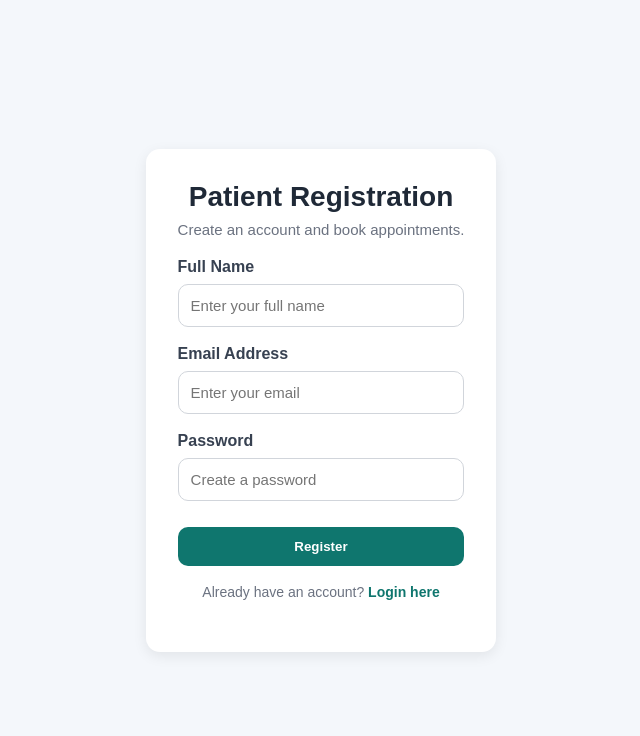
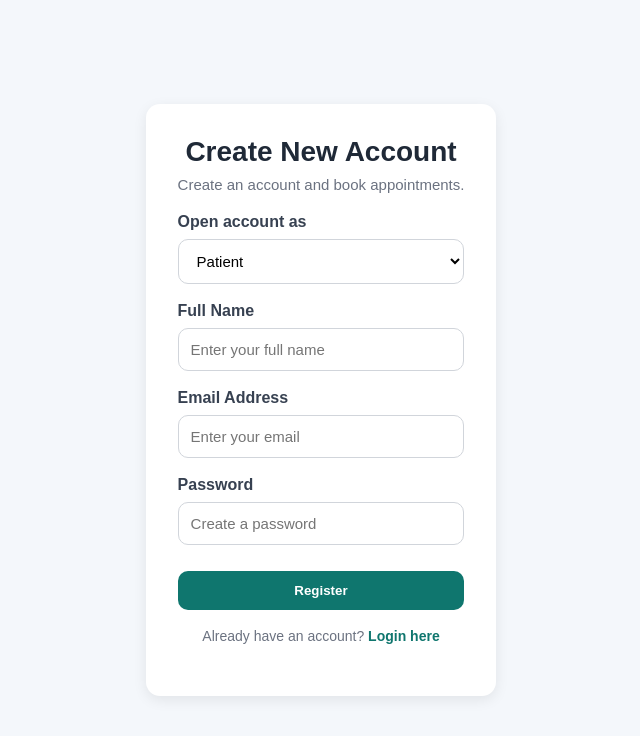
Before and after one commit to muvunyiduke03/Kivu-Appointment-And-queue-Management-system, a Flask app: page /auth/register in a window 1280 px wide. Shown: the top 736 px of the page, without its empty margins (319-959 px from the left). Run offline with Flask 3, Linux system fonts and the light colour scheme.

Commit message:
Implement role-based registration with admin code validation; enhance registration form and JavaScript handling

```diff
--- a/app/auth/routes.py
+++ b/app/auth/routes.py
@@ -1,4 +1,4 @@
-from flask import render_template, request, redirect, url_for, flash
+from flask import render_template, request, redirect, url_for, flash, current_app
 from werkzeug.security import generate_password_hash, check_password_hash
 from flask_login import login_user, logout_user, login_required, current_user
 
@@ -18,9 +18,15 @@ def register():
     name = request.form.get("name", "").strip()
     email = request.form.get("email", "").strip().lower()
     password = request.form.get("password", "")
+    role = request.form.get("role", "patient").strip().lower()
+    admin_code = request.form.get("adminCode", "").strip()
 
     if not name or not email or not password:
       flash("All fields are required.", "error")
+      return redirect(url_for("auth.register"))
+
+    if role not in {"patient", "admin"}:
+      flash("Invalid account role selected.", "error")
       return redirect(url_for("auth.register"))
 
     existing = Users.query.filter_by(email=email).first()
@@ -28,11 +34,20 @@ def register():
       flash("Email already registered. Please log in.", "error")
       return redirect(url_for("auth.login"))
 
+    if role == "admin":
+      if not admin_code:
+        flash("Admin code is required to register as an admin.", "error")
+        return redirect(url_for("auth.register"))
+
+      if admin_code != current_app.config.get("ADMIN_CODE"):
+        flash("Invalid admin code.", "error")
+        return redirect(url_for("auth.register"))
+
     user = Users(
       name = name,
       email = email,
       password_hash=generate_password_hash(password),
-      role="patient"
+      role=role
     )
     db.session.add(user)
     db.session.commit()
--- a/app/static/JS/auth.js
+++ b/app/static/JS/auth.js
@@ -2,12 +2,27 @@ document.addEventListener("DOMContentLoaded", () => {
   const loginForm = document.getElementById("loginForm");
   const registerForm = document.getElementById("registerForm");
   const authMessage = document.getElementById("authMessage");
+  const roleField = document.getElementById("role");
+  const adminCodeGroup = document.getElementById("adminCodeGroup");
+  const adminCodeField = document.getElementById("adminCode");
 
   function showMessage(message, type = "success") {
     if (!authMessage) return;
     authMessage.textContent = message;
     authMessage.className = `notification ${type}`;
     authMessage.style.display = "block";
+  }
+
+  function toggleAdminCodeField() {
+    if (!roleField || !adminCodeGroup || !adminCodeField) return;
+
+    const isAdmin = roleField.value === "admin";
+    adminCodeGroup.classList.toggle("hidden", !isAdmin);
+    adminCodeField.required = isAdmin;
+
+    if (!isAdmin) {
+      adminCodeField.value = "";
+    }
   }
 
   async function parseApiResponse(response) {
@@ -26,6 +41,11 @@ document.addEventListener("DOMContentLoaded", () => {
         "The server did not return JSON. Make sure you opened the app through the flask server, not raw HTML file."
       );
     }
+  }
+
+  if (roleField) {
+    toggleAdminCodeField();
+    roleField.addEventListener("change", toggleAdminCodeField);
   }
 
   if (loginForm) {
@@ -68,9 +88,11 @@ document.addEventListener("DOMContentLoaded", () => {
     registerForm.addEventListener("submit", async (event) => {
       event.preventDefault();
 
+      const role = roleField ? roleField.value : "patient";
       const name = document.getElementById("name").value.trim();
       const email = document.getElementById("email").value.trim();
       const password = document.getElementById("password").value;
+      const adminCode = adminCodeField ? adminCodeField.value.trim() : "";
 
       try {
         const response = await fetch("/api/auth/register", {
@@ -78,7 +100,7 @@ document.addEventListener("DOMContentLoaded", () => {
           headers: {
             "Content-Type": "application/json"
           },
-          body: JSON.stringify({ name, email, password })
+          body: JSON.stringify({ name, email, password, role, admin_code: adminCode })
         });
 
         const data = await parseApiResponse(response);
--- a/app/static/css/styles.css
+++ b/app/static/css/styles.css
@@ -318,6 +318,30 @@ table td {
   border-color: #0f766e;
 }
 
+.auth-form select {
+  width: 100%;
+  padding: 12px 14px;
+  border: 1px solid #d1d5db;
+  border-radius: 10px;
+  outline: none;
+  font-size: 15px;
+  background: white;
+}
+
+.auth-form select:focus {
+  border-color: #0f766e;
+}
+
+.admin-code-group small {
+  display: block;
+  margin-top: 8px;
+  color: #6b7280;
+  font-size: 13px;
+}
+
+.hidden {
+  display: none;
+}
 .auth-btn {
   width: 100%;
   margin-top: 8px;
--- a/app/templates/auth/register.html
+++ b/app/templates/auth/register.html
@@ -10,13 +10,27 @@
   <main class="auth-page">
     <section class="auth-card">
       <div class="auth-header">
-        <h1>Patient Registration</h1>
+        <h1>Create New Account</h1>
         <p>Create an account and book appointments.</p>
       </div>
 
       <div id="authMessage" class="notification" style="display: none;"></div>
 
       <form id="registerForm" class="auth-form">
+        <div class="form-group">
+          <label for="role">Open account as</label>
+          <select id="role" name="role" required>
+            <option value="patient">Patient</option>
+            <option value="admin">Admin</option>
+          </select>
+        </div>
+
+        <div class="form-group admin-code-group hidden" id="adminCodeGroup">
+          <label for="adminCode">Admin Code</label>
+          <input type="password" id="adminCode" name="adminCode" placeholder="Enter the admin code">
+          <small>Required only when registering as an admin.</small>
+        </div>
+
         <div class="form-group">
           <label for="name">Full Name</label>
           <input type="text" id="name" name="name" placeholder="Enter your full name" required>
```
Also changed, not shown: app/api/auth_API.py (+10 -2 lines), tests/test_api.py (+35 -1 lines).
